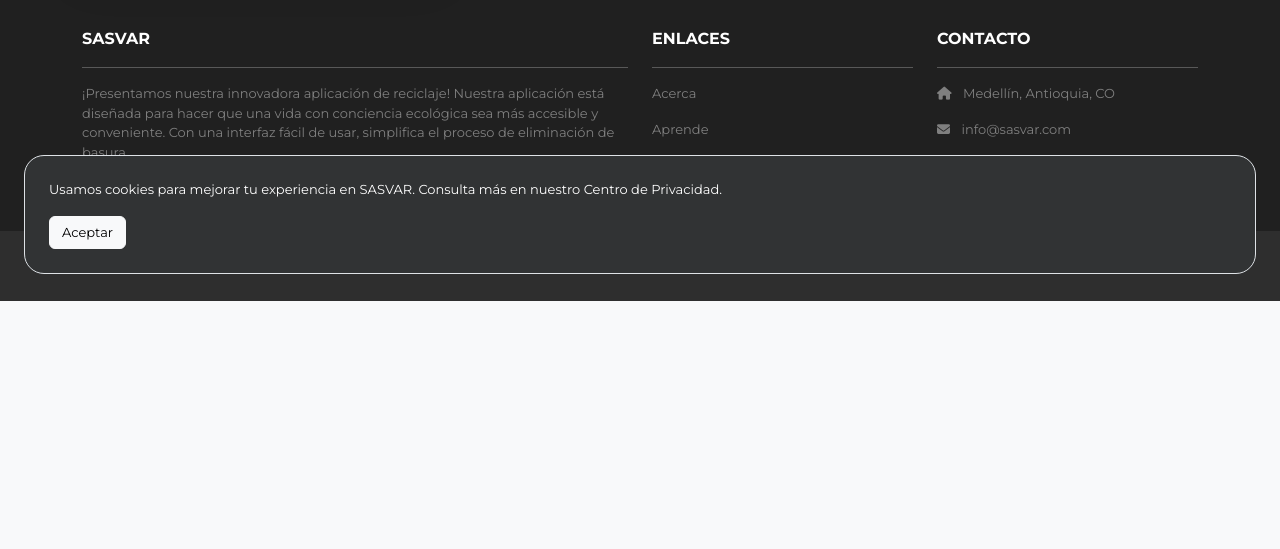
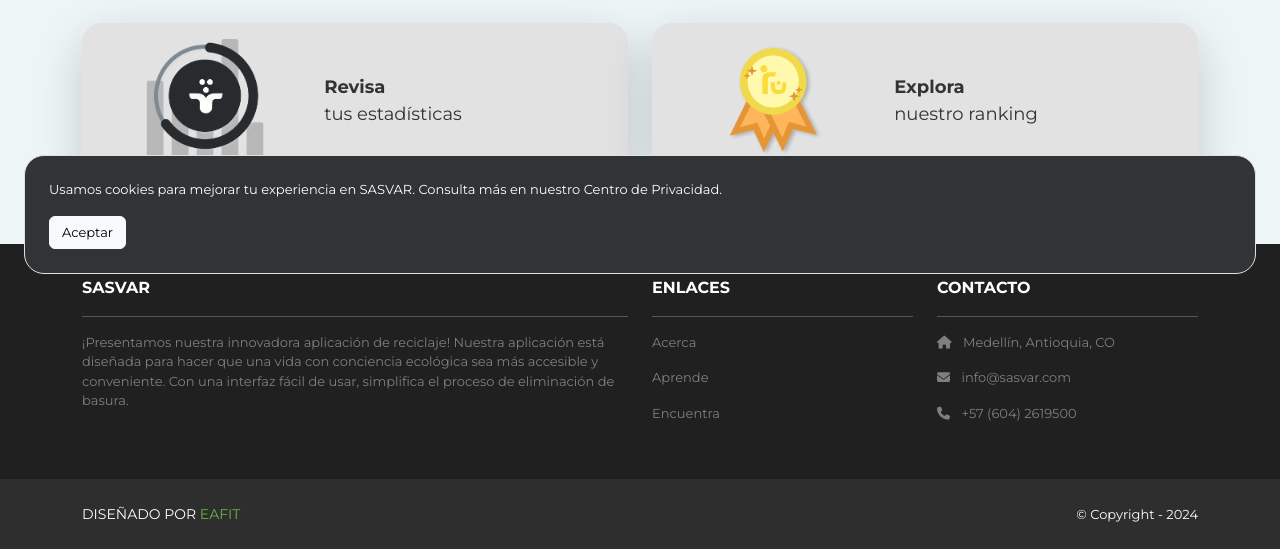
Before and after one commit to danielgara/sasvar, a Django app: page /mi-cuenta/perfil in a window 1280 px wide. Shown: the part 502-1051 px from the top of the page. Before the commit the page ends 803 px from the top, so only its background shows below. Run offline with Django 4.2, Linux system fonts and the light colour scheme; a user stored in the database is signed in; data comes from the database, SQL or seed files in the repository; some libraries are stand-ins or nearby versions.

Commit message:
imp: update style in some sections

```diff
--- a/accounts/templates/accounts/profile.html
+++ b/accounts/templates/accounts/profile.html
@@ -1,34 +1,34 @@
 {% extends 'base.html' %}
 {% block content %}
 {% load static %}
+
 <div class="p-3">
+  <div class="container mt-2">
+    <div class="row text-center">
+      <div class="col-12 mx-auto">
+        <div class="p-3 learn-top-gray sv-br-20">
           <div class="container">
-    <div class="row mt-3">
-      <div class="col-lg-4">
-        <div class="card mb-4 shadow-lg p-3 mb-4 bg-white rounded border-0">
+            <div class="row align-items-center p-3">
+              <div class="col-12 col-md-4 text-center mb-4 mb-sm-0">
                 <form method="post" enctype="multipart/form-data" id="profilePicForm">
                   {% csrf_token %}
-            <div class="card-body text-center ">
                   {% if viewData.user.profile_picture %}
                   <img src="{{ viewData.user.profile_picture.url }}" alt="avatar"
                     class="rounded-circle img-fluid img-profile">
                   {% else %}
-              <img src="{% static 'images/ava3.webp' %}" alt="avatar"
-                class="rounded-circle img-fluid img-profile">
+                  <img src="{% static 'images/ava3.webp' %}" alt="avatar" class="rounded-circle img-fluid img-profile">
                   {% endif %}
-              <h5 class="my-3 mb-1">{{ viewData.user.username }}</h5>
-              <h6 class="text-muted mb-3">({{ viewData.user.experience_points }} EXP)</h6>
-              <div class="d-flex justify-content-center mb-2">
+                  <h5 class="my-3 mb-1"><b>{{ viewData.user.username }}</b></h5>
+                  <h6 class="text-muted mb-3">{{ viewData.user.experience_points }} exp</h6>
                   <input type="file" id="profilePicInput" name="profile_pic" style="display: none;">
-                <label for="profilePicInput" class="btn btn-primary">Editar imagen</label>
+                  <label for="profilePicInput" class="btn btn-secondary mb-3">Editar imagen</label>
                   <button type="submit" class="btn btn-success" style="display: none;">Guardar</button>
-              </div>
-            </div>
                 </form>
               </div>
+              <div class="col-1 hfc d-none d-md-block">
+                <div class="vr h250"></div>
               </div>
-      <div class="col-lg-8">
-        <div class="card mb-4 shadow-lg p-3 mb-4 bg-white rounded border-0">
+              <div class="col-11 col-md-7 text-start">
                 <div class="card-body">
                   <div class="row">
                     <div class="col-sm-3">
@@ -73,11 +73,55 @@
           </div>
         </div>
       </div>
+    </div>
+  </div>
+</div>
+
+<div class="p-3">
+  <div class="container mt-1">
+    <div class="row text-center">
+      <div class="col-md-6 mx-auto">
+        <a style="text-decoration: none;" href="{% url 'accounts.stats' %}">
+          <div class="shadow-lg p-3 mb-5 learn-top-gray sv-br-20 l-gray">
+            <div class="container">
+              <div class="row align-items-center">
+                <div class="col-5 col-sm-5 col-md-5">
+                  <img src="{% static 'images/profile/revisa.png' %}" height="125px" class="img-max100" alt="c1" />
+                </div>
+                <div class="col-7 col-sm-7 col-md-7 text-start">
+                  <span class="title-categories rc-no-a"><b>Revisa</b></span><br />
+                  <span class="title-categories rc-no-a">tus estadísticas</span>
+                </div>
+              </div>
+            </div>
+          </div>
+        </a>
+      </div>
+      <div class="col-md-6 mx-auto">
+        <a style="text-decoration: none;" href="{% url 'accounts.rankings' %}">
+          <div class="shadow-lg p-3 mb-5 learn-top-gray sv-br-20 l-gray">
+            <div class="container">
+              <div class="row align-items-center">
+                <div class="col-5 col-sm-5 col-md-5">
+                  <img src="{% static 'images/profile/explora.png' %}" height="125px" class="img-max100" alt="c1" />
+                </div>
+                <div class="col-7 col-sm-7 col-md-7 text-start">
+                  <span class="title-categories rc-no-a"><b>Explora</b></span><br />
+                  <span class="title-categories rc-no-a">nuestro ranking</span>
+                </div>
+              </div>
+            </div>
+          </div>
+        </a>
+      </div>
+    </div>
+  </div>
+</div>
 
 <!-- JavaScript code -->
 <script>
-    $(document).ready(function() {
-        $('#profilePicInput').on('change', function() {
+  $(document).ready(function () {
+    $('#profilePicInput').on('change', function () {
       $('#profilePicForm').submit();
     });
   });
--- a/accounts/views.py
+++ b/accounts/views.py
@@ -128,6 +128,7 @@
     progress_percentage = 100 * (1 - (pending_points / (user_ranking.to_points + 1 - user_ranking.from_points)))
     viewData["user_points"] = user_points
     viewData["user_ranking_name"] = user_ranking.name
+    viewData["user_ranking_image"] = user_ranking.image
     viewData["user_pending_points"] = pending_points
     viewData["user_progress_percentage"] = round(progress_percentage)
 
--- a/recycling/static/css/style.css
+++ b/recycling/static/css/style.css
@@ -433,6 +433,18 @@
     background-color: #FFFFFF!important;
 }
 
+.learn-top-gray {
+    background-color: #E2E2E2 !important;
+}
+
+.learn-top-gray2 {
+    background-color: #272B2E!important;
+}
+
+.learn-top-yellow {
+    background-color: #F9E568!important;
+}
+
 .learn-top-sublevel {
     background-color: #FFFEF6!important;
 }
@@ -555,3 +567,36 @@
 }
 
 /* Scanner */
+
+
+/* Profile */
+
+.hfc {
+    height: fit-content;
+}
+
+.h250 {
+    height: 270px !important;
+}
+
+.l-gray:hover {
+    background-color: #ABABAB!important;
+}
+
+/* Profile */
+
+/* Stats */
+
+.gray-bg {
+    background-color: #C7C7C7;
+}
+
+.division-bg {
+    background-color: #FFF8CA;
+}
+
+.font-division {
+    color: #A79840;
+}
+
+/* Stats */
```
Also changed, not shown: accounts/templates/accounts/rankings.html (+54 -28 lines), accounts/templates/accounts/stats.html (+21 -1 lines), recycling/static/js/camera.js (+23 -12 lines), recycling/static/images/profile/explora.png (added), recycling/static/images/profile/revisa.png (added), recycling/static/images/ranking/banner.png (added), recycling/static/images/stats/stats.png (added). Lines whose indentation alone changed are shown as unchanged.
